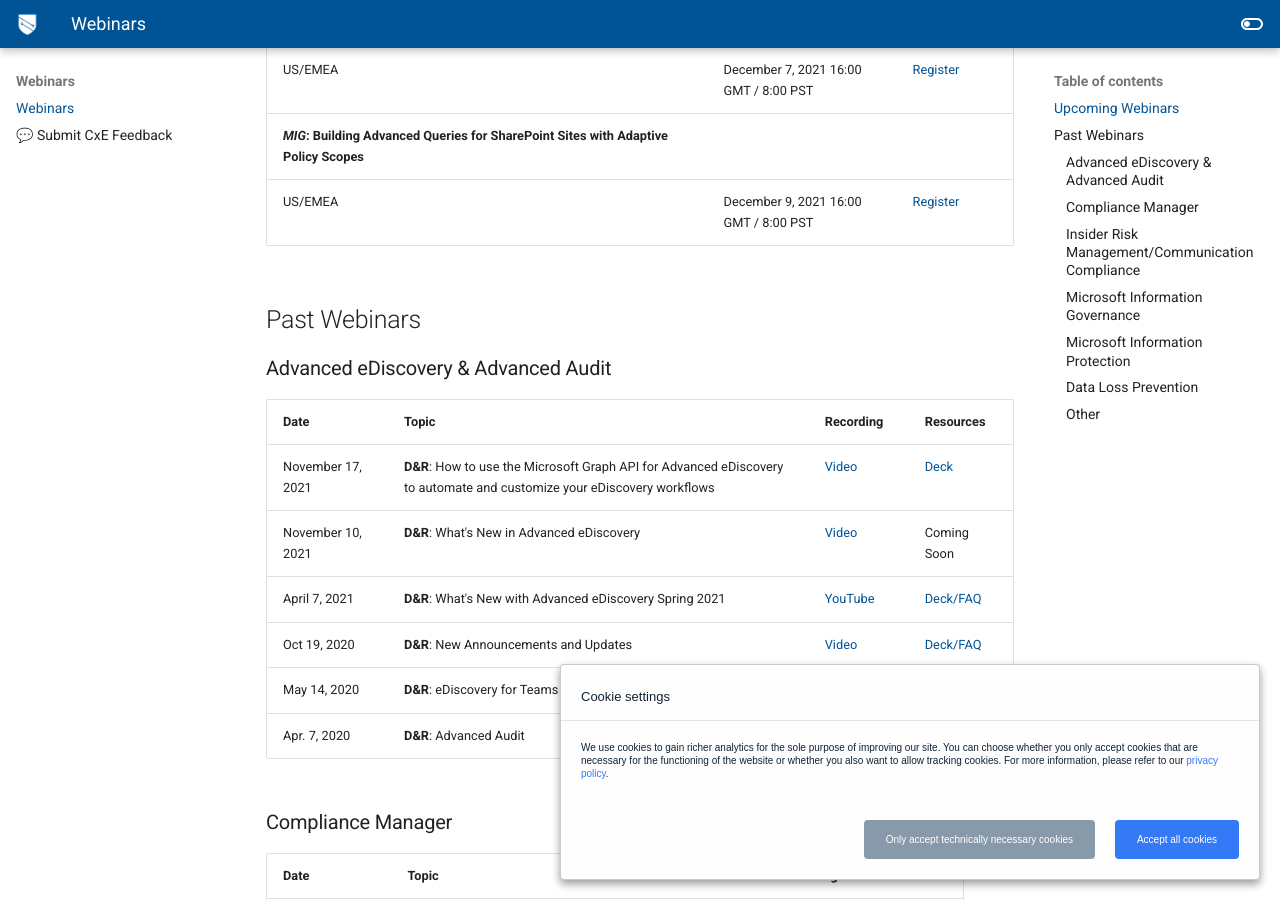
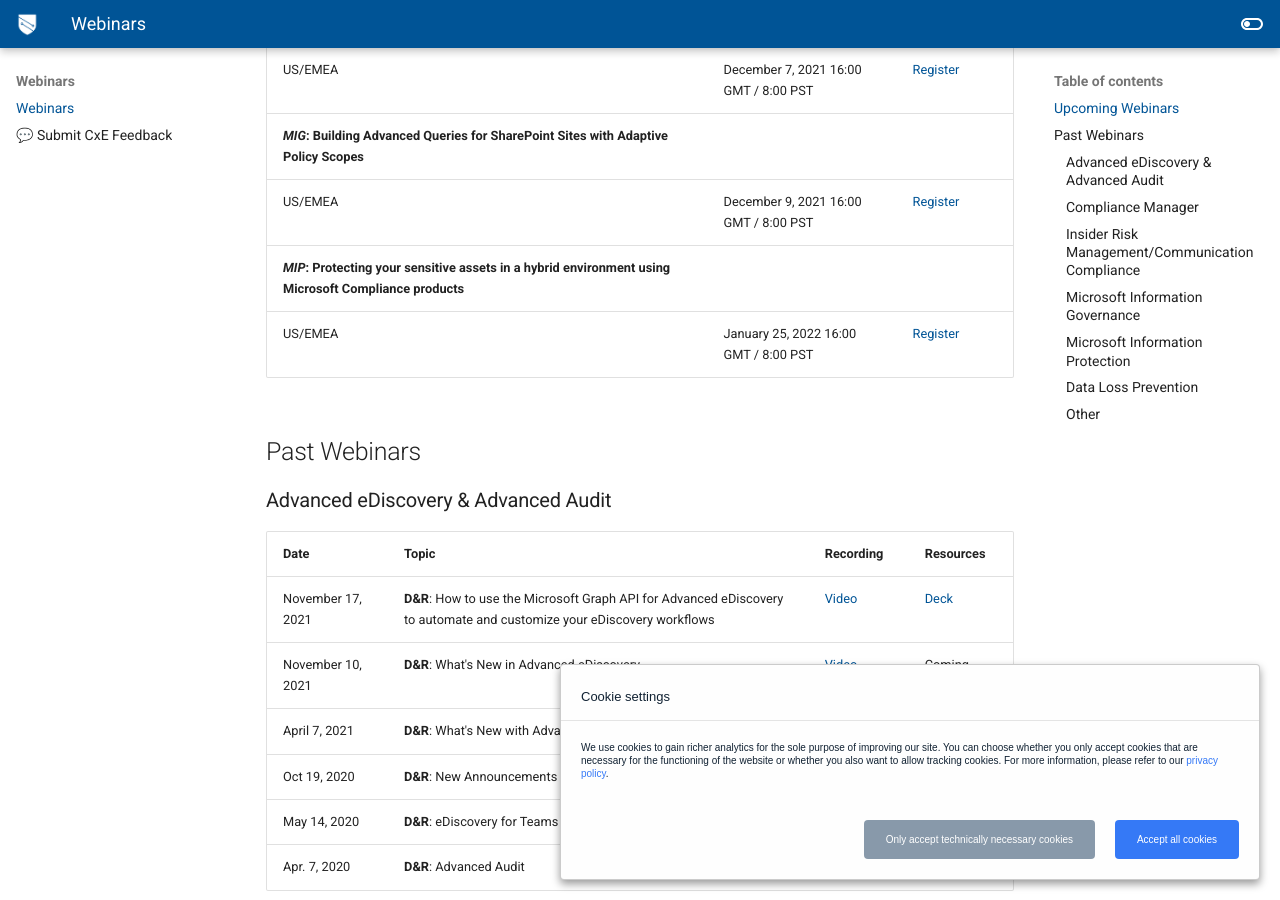
Before and after one commit to microsoft/ComplianceCxE, an MkDocs documentation site: the page built from docs/webinars.md, in a window 1280 px wide and 900 px high, scrolled down 880 px. Built offline with MkDocs 1.6.1 and Material for MkDocs 9.7.7, drawn with Linux system fonts in a browser that asks for light colours; comment, search, counter and statistics services are not loaded.

Commit message:
Update webinars.md

```diff
--- a/docs/webinars.md
+++ b/docs/webinars.md
@@ -23,7 +23,8 @@
 | US/EMEA  | December 7, 2021    16:00 GMT / 8:00 PST | [Register](https://mipc.eventbuilder.com/event/52884) |
 ***MIG*: Building Advanced Queries for SharePoint Sites with Adaptive Policy Scopes** |  |
 | US/EMEA  | December 9, 2021    16:00 GMT / 8:00 PST | [Register](https://mipc.eventbuilder.com/adaptivepolicyscopes) |
-
+***MIP*: Protecting your sensitive assets in a hybrid environment using Microsoft Compliance products** |  |
+| US/EMEA  | January 25, 2022    16:00 GMT / 8:00 PST | [Register](https://mipc.eventbuilder.com/event/53704) |
 
 ## Past Webinars
 
```
